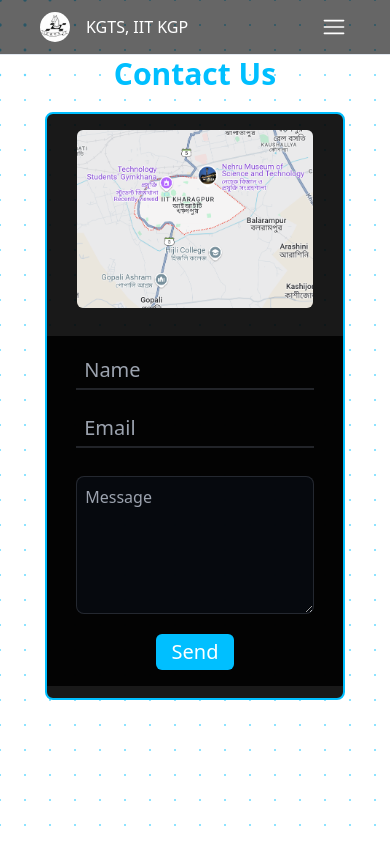
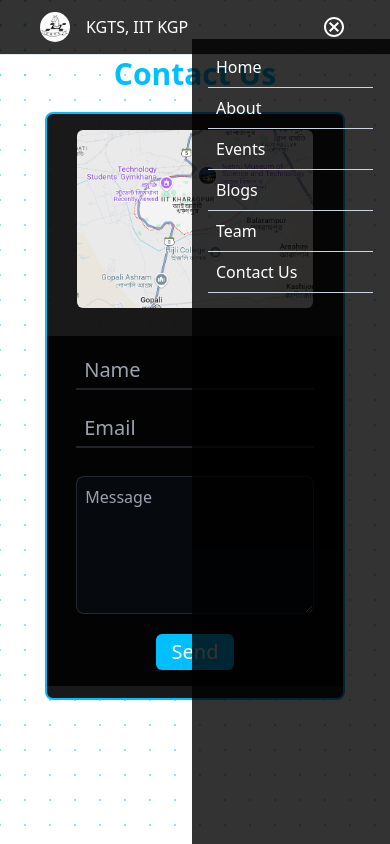
Before and after one commit to kgts-iitkgp/site-frontend, a Next.js app: page /contact in a window 390 px wide. Both pictures are taken after a click on the element 334 px from the left and 27 px from the top of the page. Shown: the top 844 px of the page. Built offline with nearby package versions, Linux system fonts and the light colour scheme; a web font is replaced by a local one.

Commit message:
hamburger style changed

```diff
--- a/src/components/Menu.tsx
+++ b/src/components/Menu.tsx
@@ -2,7 +2,7 @@
 
 function Menu() {
   return (
-    <div className="absolute right-0 h-screen bg-black/80 z-50 w-[200px]">
+    <div className="absolute right-0 h-screen bg-black/80 z-30 w-[200px]">
       <div className="flex flex-col p-4 gap-y-2">
         <Link href={"/"}>
           <div className="px-2 hover:bg-primary rounded-md cursor-pointer hover:scale-105 transition ease-in-out duration-200">
--- a/src/components/Navbar.tsx
+++ b/src/components/Navbar.tsx
@@ -4,13 +4,14 @@
 import Logo from "../../public/images/LogoWhite.jpeg";
 import Link from "next/link";
 import { RxHamburgerMenu } from "react-icons/rx";
+import { MdOutlineCancel } from "react-icons/md";
 import Menu from "./Menu";
 import { useState } from "react";
 
-function Navbar() {
+function Navbar(){
   const [isMenu, setMenu] = useState(false);
   return (
-    <div className="text-white px-10 py-3 border-b-[1px] border-slate-200 flex justify-between items-center bg-black/60 fixed z-50 top-0 w-full">
+    <div className="text-white px-10 py-3 border-b-[1px] border-slate-200 flex justify-between items-center bg-black/80 fixed z-50 top-0 w-full">
       <div className="flex items-center gap-x-4">
         <Link href={"/"}>
           <div className="rounded-full">
@@ -72,12 +73,14 @@
       <div className="md:hidden ">
         <div className="group">
           <p
-            className="text-2xl group-hover:rotate-180 transition-all duration-300 rounded-md px-1 "
-            onClick={() => setMenu(!isMenu)}
+            className="text-2xl hover:scale-105 active:scale-95 transition-all duration-300 rounded-md px-1 "
+            onClick={(e) => {e.stopPropagation(); setMenu(!isMenu)}}
           >
-            <RxHamburgerMenu />
+            {!isMenu && <RxHamburgerMenu />}
+            {isMenu && <MdOutlineCancel />}
           </p>
-          <div className="translate-x-[250px] group-hover:translate-x-[42px] transition-all duration-300">
+          <div className={`${isMenu?"translate-x-[42px]":"translate-x-[250px] "} transition-transform
+           duration-300`}>
             <Menu />
           </div>
         </div>
```
